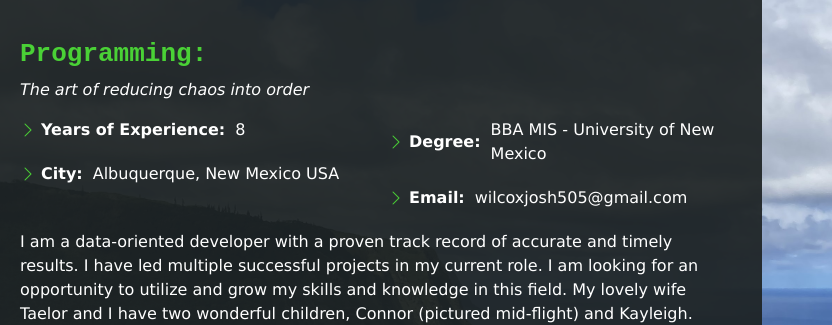
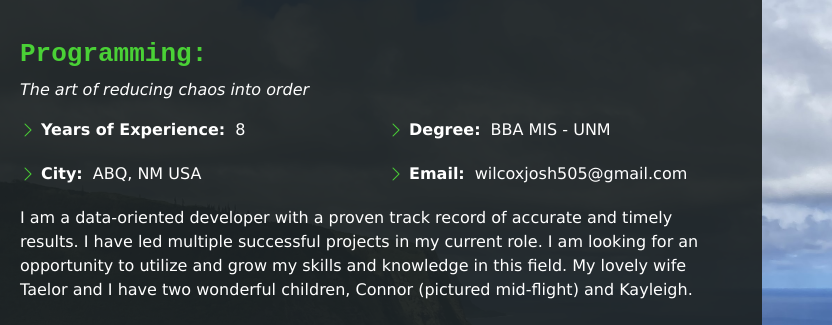
Before and after one commit to WilcoxJ/Wilco, a plain HTML site: page index.html in a window 1280 px wide. Both pictures are taken after a click on the link "About". Shown: the part 120-445 px from the top of the page, 448-1280 px from the left. Drawn offline with nearby package versions, Linux system fonts and the light colour scheme.

Commit message:
link edits

```diff
--- a/index.html
+++ b/index.html
@@ -88,13 +88,13 @@
                 <li><i class="bi bi-chevron-right"></i> <strong>Years of Experience:</strong> <span>8</span></li>
                 <!-- <li><i class="bi bi-chevron-right"></i> <strong>Website:</strong> <span>wilcoxj.github.io/Wilco</span></li> -->
                 <!-- <li><i class="bi bi-chevron-right"></i> <strong>Phone:</strong> <span>+1 505 353-0337</span></li> -->
-                <li><i class="bi bi-chevron-right"></i> <strong>City:</strong> <span>Albuquerque, New Mexico USA</span></li>
+                <li><i class="bi bi-chevron-right"></i> <strong>City:</strong> <span>ABQ, NM USA</span></li>
               </ul>
             </div>
             <div class="col-lg-6">
               <ul>
                 <!-- <li><i class="bi bi-chevron-right"></i> <strong>Age:</strong> <span>30</span></li> -->
-                <li><i class="bi bi-chevron-right"></i> <strong>Degree:</strong> <span>BBA MIS - University of New Mexico</span></li>
+                <li><i class="bi bi-chevron-right"></i> <strong>Degree:</strong> <span>BBA MIS - UNM</span></li>
                 <li><i class="bi bi-chevron-right"></i> <strong>Email:</strong> <span>wilcoxjosh505@gmail.com</span></li>
                 <!-- <li><i class="bi bi-chevron-right"></i> <strong>Freelance:</strong> <span>Available</span></li> -->
               </ul>
@@ -264,7 +264,7 @@
           <h3 class="resume-title">Summary</h3>
           <div class="resume-item pb-0">
             <h4>Josh Wilcox</h4>
-            <p><em>Data-oriented developer with 7+ years of experience developing back-end infrastructure and UI.</em></p>
+            <p><em>Data-oriented developer with 8 years of experience developing back-end infrastructure and UIs.</em></p>
             <p>
             <ul>
               <li>Albuquerque, New Mexico USA</li>
```
